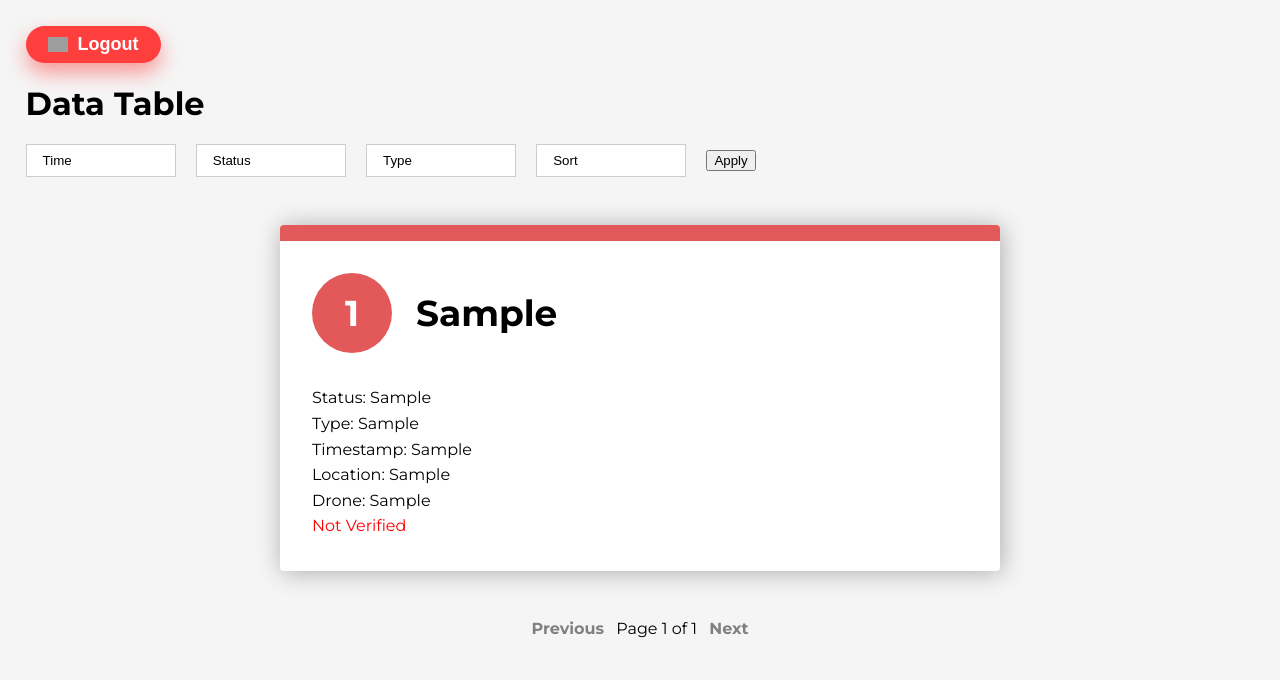
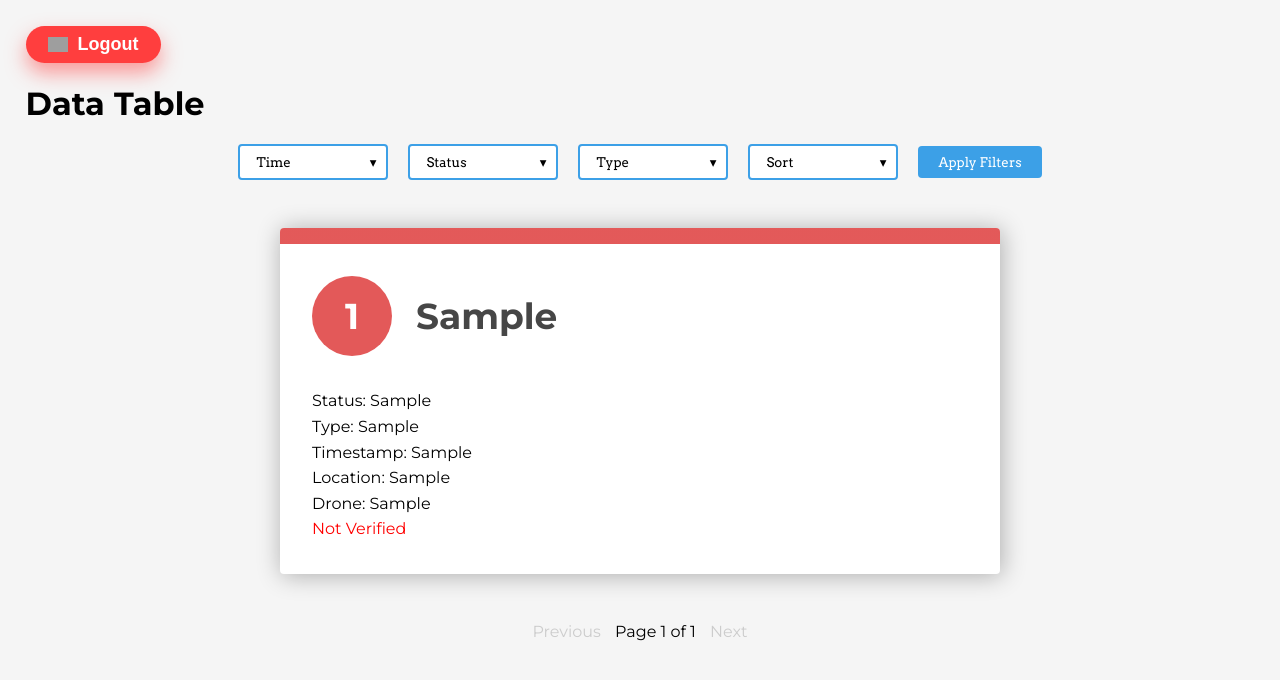
Before and after one commit to DaWanAnOnli/etle-app, a Django app: template main/templates/table.html in a window 1280 px wide. Shown: the top 680 px of the page. Run offline with Django 5.2, Linux system fonts and the light colour scheme; the template is opened without the code that fills it: most values are stand-ins (such as "Sample title", 1, 10 or a date in 2020); some libraries are stand-ins or nearby versions; grey boxes are pictures that could not be loaded.

Commit message:
finished the main parts of the table.html (html, css, js)

```diff
--- a/main/templates/table.html
+++ b/main/templates/table.html
@@ -3,9 +3,8 @@
 <head>
     <title>Data Table</title>
     <link rel="stylesheet" href="https://fonts.googleapis.com/css?family=Montserrat:400,700">
+    <link href="https://fonts.googleapis.com/css?family=Arvo&display=swap" rel="stylesheet">
     <style>
-        @import url("https://fonts.googleapis.com/css?family=Montserrat:400,700");
-
         * {
             box-sizing: border-box;
         }
@@ -22,6 +21,220 @@
         p {
             margin: 0;
             line-height: 1.6;
+        }
+
+        ol {
+            list-style: none;
+            counter-reset: list;
+            padding: 0 1rem;
+        }
+
+        li {
+            --stop: calc(100% / var(--length) * var(--i));
+            --l: 62%;
+            --l2: 88%;
+            --h: calc((var(--i) - 1) * (180 / var(--length)));
+            --c1: hsl(var(--h), 71%, var(--l));
+            --c2: hsl(var(--h), 71%, var(--l2));
+
+            position: relative;
+            counter-increment: list;
+            max-width: 45rem;
+            margin: 2rem auto;
+            padding: 2rem 1rem 1rem;
+            box-shadow: 0.1rem 0.1rem 1.5rem rgba(0, 0, 0, 0.3);
+            border-radius: 0.25rem;
+            overflow: hidden;
+            background-color: white;
+        }
+
+        li::before {
+            content: '';
+            display: block;
+            width: 100%;
+            height: 1rem;
+            position: absolute;
+            top: 0;
+            left: 0;
+            background: linear-gradient(to right, var(--c1) var(--stop), var(--c2) var(--stop));
+        }
+
+        /* Navigation and Dropdown Styles */
+        .filter-nav {
+            margin: 0 auto 20px auto;
+            display: flex;
+            justify-content: center;
+            align-items: center;
+            gap: 20px;
+            font-family: 'Arvo', serif;
+        }
+
+        .dropdown {
+            position: relative;
+            display: inline-block;
+        }
+
+        .dropdown-toggle {
+            padding: 8px 16px;
+            background: white;
+            border: 2px solid #3ca0e7;
+            border-radius: 4px;
+            cursor: pointer;
+            min-width: 150px;
+            text-align: left;
+            font-family: 'Arvo', serif;
+            position: relative;
+            color: black;
+            text-decoration: none;
+        }
+
+        .dropdown-toggle:after {
+            content: '\25BE';
+            position: absolute;
+            right: 10px;
+            top: 50%;
+            transform: translateY(-50%);
+        }
+
+        .dropdown-menu {
+            display: none;
+            position: absolute;
+            top: 100%;
+            left: 0;
+            background: white;
+            min-width: 200px;
+            box-shadow: 0 2px 5px rgba(0,0,0,0.2);
+            border-radius: 4px;
+            margin-top: 5px;
+            z-index: 1000;
+            padding: 8px 0;
+        }
+
+        .dropdown-menu div {
+            padding: 8px 16px;
+            cursor: pointer;
+        }
+
+        .dropdown-menu div:hover {
+            background-color: #f5f5f5;
+        }
+
+        .dropdown-menu label {
+            display: block;
+            padding: 8px 16px;
+            cursor: pointer;
+            margin: 0;
+        }
+
+        .dropdown-menu label:hover {
+            background-color: #f5f5f5;
+        }
+
+        .dropdown-menu input[type="checkbox"] {
+            margin-right: 8px;
+        }
+
+        .submit-btn {
+            padding: 8px 20px;
+            background: #3ca0e7;
+            color: white;
+            border: none;
+            border-radius: 4px;
+            cursor: pointer;
+            font-family: 'Arvo', serif;
+            transition: background-color 0.3s ease;
+        }
+
+        .submit-btn:hover {
+            background: #2980b9;
+        }
+
+        /* Pagination styles */
+        nav {
+            text-align: center;
+            margin-top: 20px;
+        }
+
+        nav a {
+            margin: 0 10px;
+            color: #3ca0e7;
+            text-decoration: none;
+        }
+
+        nav a.disabled {
+            color: #ccc;
+            pointer-events: none;
+        }
+
+
+        .logout-btn {
+            position: relative;
+            display: flex;
+            align-items: center;
+            justify-content: center;
+            padding: 8px 22px;
+            background: #ff3e3e;
+            color: #fff;
+            font-family: 'Poppins', sans-serif;
+            font-size: 18px;
+            font-weight: bold;
+            border: none;
+            border-radius: 50px;
+            cursor: pointer;
+            overflow: hidden;
+            transition: all 0.3s ease-in-out;
+            box-shadow: 0 10px 20px rgba(255, 62, 62, 0.5);
+        }
+
+        .logout-btn .icon {
+            width: 20px;
+            height: 20px;
+            margin-right: 10px;
+            background: url('https://img.icons8.com/ios-filled/50/ffffff/logout-rounded-left.png') no-repeat center center / contain;
+            transition: transform 0.4s ease;
+        }
+
+        .logout-btn .text {
+            position: relative;
+            z-index: 1;
+            transition: transform 0.4s ease;
+        }
+
+        .logout-btn::before, .logout-btn::after {
+            content: "";
+            position: absolute;
+            top: 50%;
+            left: 50%;
+            width: 140%;
+            height: 140%;
+            background: radial-gradient(circle, rgba(255, 255, 255, 0.15), transparent);
+            transition: all 0.6s ease;
+            border-radius: 50%;
+            z-index: 0;
+            transform: translate(-50%, -50%) scale(0);
+        }
+
+        .logout-btn:hover::before {
+            transform: translate(-50%, -50%) scale(1);
+        }
+
+        .logout-btn:hover .icon {
+            transform: translateX(-10px) rotate(-360deg);
+        }
+
+        .logout-btn:hover .text {
+            transform: translateX(10px);
+        }
+
+        .logout-btn:hover {
+            background: #ff1e1e;
+            transform: scale(1.08);
+        }
+
+        .logout-btn a {
+            text-decoration: none;
+            color: white;
+            display: block;
         }
 
         ol {
@@ -125,148 +338,10 @@
             }
         }
 
-        nav {
-            text-align: center;
-            margin: 1rem 0;
-        }
-
-        nav a {
-            margin: 0 0.5rem;
-            text-decoration: none;
-            color: hsl(212, 71%, 43%);
-            font-weight: bold;
-        }
-
-        nav a.disabled {
-            color: gray;
-            pointer-events: none;
-        }
-
-        /* Dropdown styles */
-        .dropdown {
-            position: relative;
-            display: inline-block;
-            margin-right: 16px;
-        }
-
-        .dropdown-toggle {
-            padding: 8px 16px;
-            border: 1px solid #ccc;
-            background-color: #fff;
-            cursor: pointer;
-            width: 150px;
-            text-align: left;
-        }
-
-        .dropdown-menu {
-            display: none;
-            position: absolute;
-            background-color: #fff;
-            border: 1px solid #ddd;
-            box-shadow: 0 4px 6px rgba(0, 0, 0, 0.1);
-            z-index: 10;
-            width: 150px;
-        }
-
-        .dropdown-item {
-            padding: 8px 12px;
-            cursor: pointer;
-            display: flex;
-            justify-content: space-between;
-            align-items: center;
-        }
-
-        .dropdown-item:hover {
-            background-color: #f5f5f5;
-        }
-
-        /* Selected item tick */
-        .selected .checkmark {
-            color: green;
-        }
-
-        /* Show dropdown when active */
-        .dropdown.active .dropdown-menu {
-            display: block;
-        }
-
         li a {
             text-decoration: none; /* Removes underline */
             color: black;          /* Sets text color to black */
             display: block;        /* Ensures the <a> tag behaves like a block element */
-        }
-
-        li a h3 {
-            color: black;          /* Ensures h3 inside <a> retains black color */
-        }
-
-        li a:hover h3::after {
-            width: 100%;           /* Expands underline effect on hover */
-            left: 0;
-        }
-
-        .logout-btn {
-            position: relative;
-            display: flex;
-            align-items: center;
-            justify-content: center;
-            padding: 8px 22px;
-            background: #ff3e3e;
-            color: #fff;
-            font-family: 'Poppins', sans-serif;
-            font-size: 18px;
-            font-weight: bold;
-            border: none;
-            border-radius: 50px;
-            cursor: pointer;
-            overflow: hidden;
-            transition: all 0.3s ease-in-out;
-            box-shadow: 0 10px 20px rgba(255, 62, 62, 0.5);
-        }
-
-        .logout-btn .icon {
-            width: 20px;
-            height: 20px;
-            margin-right: 10px;
-            background: url('https://img.icons8.com/ios-filled/50/ffffff/logout-rounded-left.png') no-repeat center center / contain;
-            transition: transform 0.4s ease;
-        }
-
-        .logout-btn .text {
-            position: relative;
-            z-index: 1;
-            transition: transform 0.4s ease;
-        }
-
-        .logout-btn::before, .logout-btn::after {
-            content: "";
-            position: absolute;
-            top: 50%;
-            left: 50%;
-            width: 140%;
-            height: 140%;
-            background: radial-gradient(circle, rgba(255, 255, 255, 0.15), transparent);
-            transition: all 0.6s ease;
-            border-radius: 50%;
-            z-index: 0;
-            transform: translate(-50%, -50%) scale(0);
-        }
-
-        .logout-btn:hover::before {
-            transform: translate(-50%, -50%) scale(1);
-        }
-
-        .logout-btn:hover .icon {
-            transform: translateX(-10px) rotate(-360deg);
-        }
-
-        .logout-btn:hover .text {
-            transform: translateX(10px);
-        }
-
-        .logout-btn:hover {
-            background: #ff1e1e;
-            transform: scale(1.08);
         }
 
         .logout-btn a {
@@ -274,113 +349,94 @@
             color: white;
             display: block;
         }
-
-
     </style>
 </head>
 <body>
-    <button href="/auth/logout/" class="logout-btn">
+    <button class="logout-btn">
         <div class="icon"></div>
         <div class="text"><a href="/auth/logout/">Logout</a></div>
     </button>
 
-
     <h1>Data Table</h1>
 
+    <form method="GET" action="/" id="filter-form">
+        <div class="filter-nav">
+            <!-- Time Filter -->
+            <div class="dropdown">
+                <button type="button" class="dropdown-toggle">Time</button>
+                <div class="dropdown-menu">
+                    <div data-value="all">All Time</div>
+                    <div data-value="today">Today</div>
+                    <div data-value="past_week">Past Week</div>
+                    <div data-value="past_month">Past Month</div>
+                    <div data-value="past_year">Past Year</div>
+                </div>
+                <input type="hidden" name="time_filter" value="{{ filters.time_filter }}">
+            </div>
 
-    <!-- Filter and Sort Form -->
-    <form method="GET" action="/">
-
-    <!-- Time Filter Dropdown -->
+            <!-- Status Filter -->
             <div class="dropdown">
-        <button class="dropdown-toggle" type="button" id="time_dropdown">
-            Time
-        </button>
-        <div class="dropdown-menu" id="time_options">
-            <div data-value="all" class="dropdown-item {% if filters.time_filter == 'all' %}selected{% endif %}">
-                All Time <span class="checkmark">{% if filters.time_filter == 'all' %}✔{% endif %}</span>
-            </div>
-            <div data-value="today" class="dropdown-item {% if filters.time_filter == 'today' %}selected{% endif %}">
-                Today <span class="checkmark">{% if filters.time_filter == 'today' %}✔{% endif %}</span>
-            </div>
-            <div data-value="past_week" class="dropdown-item {% if filters.time_filter == 'past_week' %}selected{% endif %}">
-                Past Week <span class="checkmark">{% if filters.time_filter == 'past_week' %}✔{% endif %}</span>
-            </div>
-            <div data-value="past_month" class="dropdown-item {% if filters.time_filter == 'past_month' %}selected{% endif %}">
-                Past Month <span class="checkmark">{% if filters.time_filter == 'past_month' %}✔{% endif %}</span>
-            </div>
-            <div data-value="past_year" class="dropdown-item {% if filters.time_filter == 'past_year' %}selected{% endif %}">
-                Past Year <span class="checkmark">{% if filters.time_filter == 'past_year' %}✔{% endif %}</span>
-            </div>
+                <button type="button" class="dropdown-toggle">Status</button>
+                <div class="dropdown-menu">
+                    <label>
+                        <input type="checkbox" name="status_filter" value="0" {% if '0' in filters.status_filter %}checked{% endif %}>
+                        Status 0
+                    </label>
+                    <label>
+                        <input type="checkbox" name="status_filter" value="1" {% if '1' in filters.status_filter %}checked{% endif %}>
+                        Status 1
+                    </label>
+                    <label>
+                        <input type="checkbox" name="status_filter" value="2" {% if '2' in filters.status_filter %}checked{% endif %}>
+                        Status 2
+                    </label>
+                    <label>
+                        <input type="checkbox" name="status_filter" value="3" {% if '3' in filters.status_filter %}checked{% endif %}>
+                        Status 3
+                    </label>
                 </div>
             </div>
 
-        <!-- Status Filter Dropdown -->
+            <!-- Type Filter -->
             <div class="dropdown">
-            <button class="dropdown-toggle" type="button" id="status_dropdown">
-                Status
-            </button>
-            <div class="dropdown-menu" id="status_options">
-                <div data-value="0" class="dropdown-item {% if '0' in filters.status_filter %}selected{% endif %}">
-                    0 <span class="checkmark">{% if '0' in filters.status_filter %}✔{% endif %}</span>
-                </div>
-                <div data-value="1" class="dropdown-item {% if '1' in filters.status_filter %}selected{% endif %}">
-                    1 <span class="checkmark">{% if '1' in filters.status_filter %}✔{% endif %}</span>
-                </div>
-                <div data-value="2" class="dropdown-item {% if '2' in filters.status_filter %}selected{% endif %}">
-                    2 <span class="checkmark">{% if '2' in filters.status_filter %}✔{% endif %}</span>
-                </div>
-                <div data-value="3" class="dropdown-item {% if '3' in filters.status_filter %}selected{% endif %}">
-                    3 <span class="checkmark">{% if '3' in filters.status_filter %}✔{% endif %}</span>
-                </div>
+                <button type="button" class="dropdown-toggle">Type</button>
+                <div class="dropdown-menu">
+                    <label>
+                        <input type="checkbox" name="type_filter" value="0" {% if '0' in filters.type_filter %}checked{% endif %}>
+                        Type 0
+                    </label>
+                    <label>
+                        <input type="checkbox" name="type_filter" value="1" {% if '1' in filters.type_filter %}checked{% endif %}>
+                        Type 1
+                    </label>
+                    <label>
+                        <input type="checkbox" name="type_filter" value="2" {% if '2' in filters.type_filter %}checked{% endif %}>
+                        Type 2
+                    </label>
                 </div>
             </div>
 
-        <!-- Type Filter Dropdown -->
+            <!-- Sort Order -->
             <div class="dropdown">
-            <button class="dropdown-toggle" type="button" id="type_dropdown">
-                Type
-            </button>
-            <div class="dropdown-menu" id="type_options">
-                <div data-value="0" class="dropdown-item {% if '0' in filters.type_filter %}selected{% endif %}">
-                    0 <span class="checkmark">{% if '0' in filters.type_filter %}✔{% endif %}</span>
+                <button type="button" class="dropdown-toggle">Sort</button>
+                <div class="dropdown-menu">
+                    <div data-value="desc">Recent -> Old</div>
+                    <div data-value="asc">Old -> Recent</div>
                 </div>
-                <div data-value="1" class="dropdown-item {% if '1' in filters.type_filter %}selected{% endif %}">
-                    1 <span class="checkmark">{% if '1' in filters.type_filter %}✔{% endif %}</span>
-                </div>
-                <div data-value="2" class="dropdown-item {% if '2' in filters.type_filter %}selected{% endif %}">
-                    2 <span class="checkmark">{% if '2' in filters.type_filter %}✔{% endif %}</span>
-                </div>
-            </div>
+                <input type="hidden" name="sort_order" value="{{ filters.sort_order }}">
             </div>
 
-        <!-- Sort Order Dropdown -->
-        <div class="dropdown">
-            <button class="dropdown-toggle" type="button" id="sort_dropdown">
-                Sort
-            </button>
-            <div class="dropdown-menu" id="sort_options">
-                <div data-value="desc" class="dropdown-item {% if filters.sort_order == 'desc' %}selected{% endif %}">
-                    Recent -> Old <span class="checkmark">{% if filters.sort_order == 'desc' %}✔{% endif %}</span>
+            <button type="submit" class="submit-btn">Apply Filters</button>
         </div>
-                <div data-value="asc" class="dropdown-item {% if filters.sort_order == 'asc' %}selected{% endif %}">
-                    Old -> Recent <span class="checkmark">{% if filters.sort_order == 'asc' %}✔{% endif %}</span>
-                </div>
-            </div>
-        </div>
-
-        <!-- Submit Button -->
-        <button type="submit">Apply</button>
     </form>
 
     <!-- Data Table -->
     <ol style="--length: {{ data|length }}" role="list">
         {% for row in data %}
         <li style="--i: {{ forloop.counter }}">
-                <!-- Display Verification Status -->
             {% if row.8 %}
             <a>
-                    <h3>{{ row.1 }}</h3> <!-- Title is plate number -->
+                <h3>{{ row.1 }}</h3>
                 <p>Status: {{ row.2 }}</p>
                 <p>Type: {{ row.3 }}</p>
                 <p>Timestamp: {{ row.4 }}</p>
@@ -390,7 +446,7 @@
                 <p style="color: green;">Verified</p>
             {% else %}
             <a href="/details/{{ row.0 }}/">
-                    <h3>{{ row.1 }}</h3> <!-- Title is plate number -->
+                <h3>{{ row.1 }}</h3>
                 <p>Status: {{ row.2 }}</p>
                 <p>Type: {{ row.3 }}</p>
                 <p>Timestamp: {{ row.4 }}</p>
@@ -421,45 +477,106 @@
     </nav>
 
     <script>
-            // Handle dropdown toggle
+        // Handle dropdown toggles
         document.querySelectorAll('.dropdown-toggle').forEach(button => {
-                button.addEventListener('click', function () {
-                    const dropdown = this.parentElement;
-                    dropdown.classList.toggle('active');
+            button.addEventListener('click', function(e) {
+                e.preventDefault();
+                const currentDropdown = this.nextElementSibling;
+                const isVisible = currentDropdown.style.display === 'block';
+
+                // Close all dropdowns
+                document.querySelectorAll('.dropdown-menu').forEach(menu => {
+                    menu.style.display = 'none';
+                });
+
+                // Toggle current dropdown
+                if (!isVisible) {
+                    currentDropdown.style.display = 'block';
+                }
             });
         });
 
-            // Handle single selection for "Time" and "Sort"
-            document.querySelectorAll('.dropdown-item').forEach(item => {
-                item.addEventListener('click', function () {
-                    const parentDropdown = this.closest('.dropdown-menu');
+        // Handle single-select options (Time and Sort)
+        document.querySelectorAll('.dropdown-menu div[data-value]').forEach(option => {
+            option.addEventListener('click', function() {
+                const value = this.dataset.value;
+                const dropdown = this.closest('.dropdown');
+                const toggle = dropdown.querySelector('.dropdown-toggle');
+                const input = dropdown.querySelector('input[type="hidden"]');
 
-                    // Remove 'selected' class and checkmark from all siblings
-                    parentDropdown.querySelectorAll('.dropdown-item').forEach(option => {
-                        option.classList.remove('selected');
-                        option.querySelector('.checkmark').textContent = '';
+                // Update hidden input and button text
+                input.value = value;
+                toggle.textContent = this.textContent;
+
+                // Close dropdown
+                this.closest('.dropdown-menu').style.display = 'none';
+            });
         });
 
-                    // Mark the clicked item as selected
-                    this.classList.add('selected');
-                    this.querySelector('.checkmark').textContent = '✔';
+        // Handle multi-select options (Status and Type)
+        document.querySelectorAll('.dropdown-menu input[type="checkbox"]').forEach(checkbox => {
+            checkbox.addEventListener('change', function() {
+                const dropdown = this.closest('.dropdown');
+                const toggle = dropdown.querySelector('.dropdown-toggle');
+                const checkboxes = dropdown.querySelectorAll('input[type="checkbox"]');
+                const checked = dropdown.querySelectorAll('input[type="checkbox"]:checked');
 
-                    // Update dropdown label with selected option text
-                    const dropdownButton = parentDropdown.parentElement.querySelector('.dropdown-toggle');
-                    dropdownButton.textContent = this.textContent.trim();
-
-                    // Close dropdown
-                    parentDropdown.parentElement.classList.remove('active');
+                // Update button text
+                if (checked.length === 0) {
+                    toggle.textContent = toggle.textContent.split(' (')[0];
+                } else if (checked.length === checkboxes.length) {
+                    toggle.textContent = `${toggle.textContent.split(' (')[0]} (All)`;
+                } else {
+                    toggle.textContent = `${toggle.textContent.split(' (')[0]} (${checked.length})`;
+                }
             });
         });
 
         // Close dropdowns when clicking outside
-            document.addEventListener('click', function (e) {
+        document.addEventListener('click', function(e) {
             if (!e.target.closest('.dropdown')) {
-                    document.querySelectorAll('.dropdown').forEach(dropdown => {
-                        dropdown.classList.remove('active');
+                document.querySelectorAll('.dropdown-menu').forEach(menu => {
+                    menu.style.display = 'none';
                 });
             }
+        });
+
+        // Prevent dropdown menu clicks from closing the dropdown
+        document.querySelectorAll('.dropdown-menu').forEach(menu => {
+            menu.addEventListener('click', function(e) {
+                e.stopPropagation();
+            });
+        });
+
+        // Initialize dropdown labels on page load
+        window.addEventListener('load', function() {
+            // Initialize single-select dropdowns
+            document.querySelectorAll('.dropdown input[type="hidden"]').forEach(input => {
+                if (input.value) {
+                    const dropdown = input.closest('.dropdown');
+                    const option = dropdown.querySelector(`[data-value="${input.value}"]`);
+                    if (option) {
+                        dropdown.querySelector('.dropdown-toggle').textContent = option.textContent;
+                    }
+                }
+            });
+
+            // Initialize multi-select dropdowns
+            document.querySelectorAll('.dropdown').forEach(dropdown => {
+                const checkboxes = dropdown.querySelectorAll('input[type="checkbox"]');
+                if (checkboxes.length) {
+                    const checked = dropdown.querySelectorAll('input[type="checkbox"]:checked');
+                    const toggle = dropdown.querySelector('.dropdown-toggle');
+
+                    if (checked.length > 0) {
+                        if (checked.length === checkboxes.length) {
+                            toggle.textContent = `${toggle.textContent} (All)`;
+                        } else {
+                            toggle.textContent = `${toggle.textContent} (${checked.length})`;
+                        }
+                    }
+                }
+            });
         });
     </script>
 </body>
```
Lines whose indentation alone changed are shown as unchanged.
